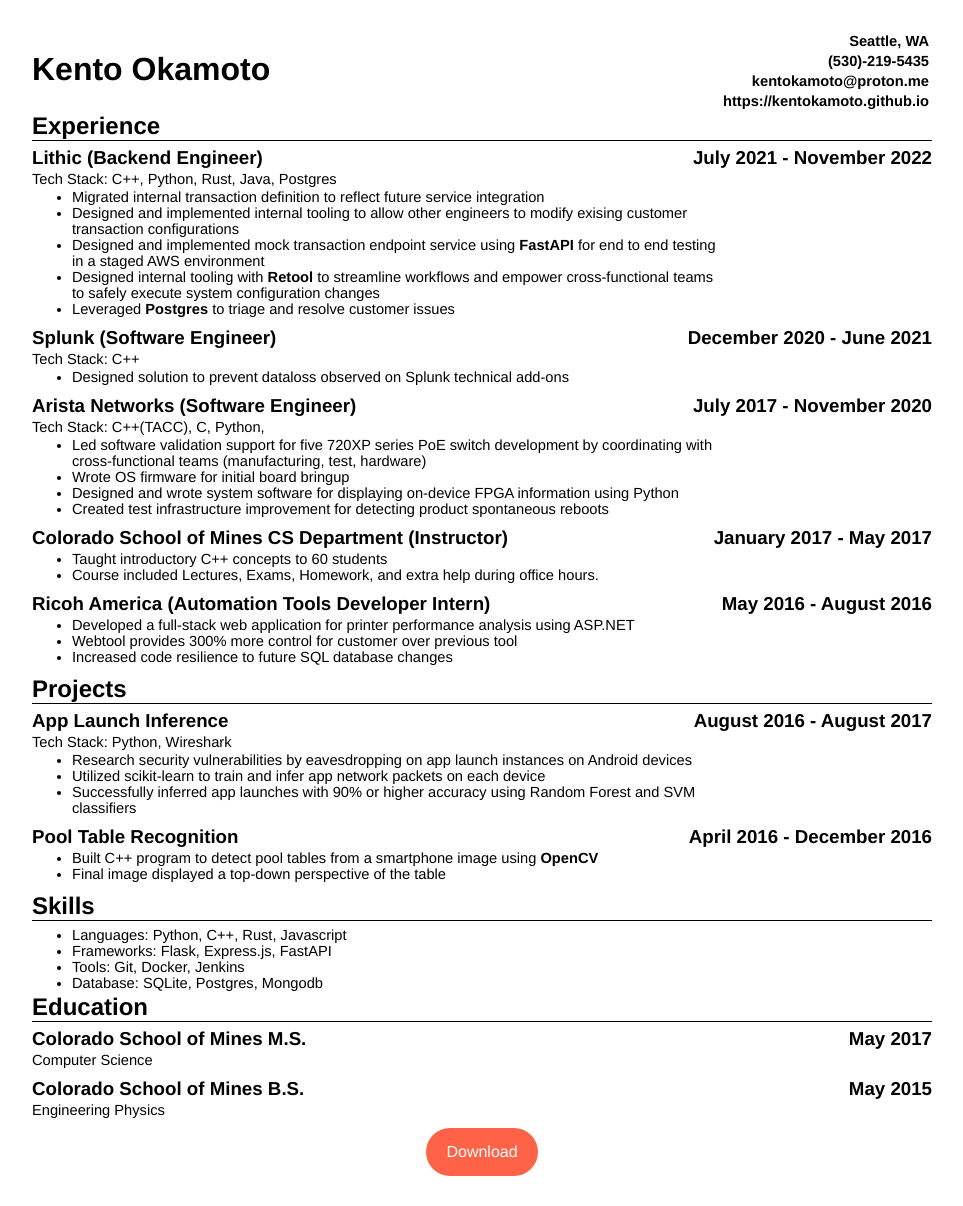
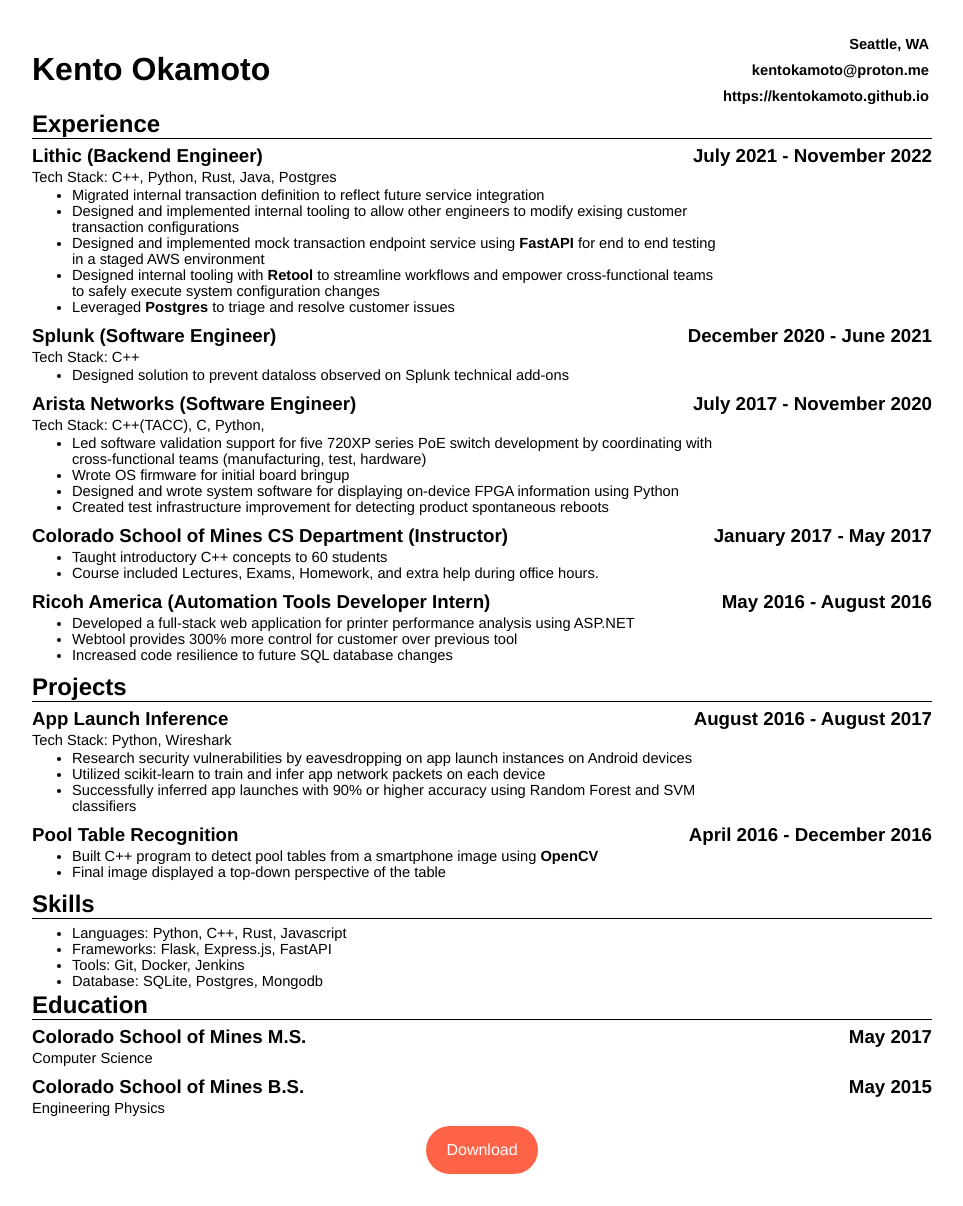
Before and after one commit to Kentokamoto/kentokamoto.github.io, a Jekyll site: the page views/Kento_Okamoto_Resume.html, which Jekyll copies as it is, in a window 1280 px wide. Shown: the whole page, without its empty margins (158-1121 px from the left). Built offline with Jekyll 4.4.1, drawn with Linux system fonts in a browser that asks for light colours.

Commit message:
Update Kento_Okamoto_Resume.html

```diff
--- a/views/Kento_Okamoto_Resume.html
+++ b/views/Kento_Okamoto_Resume.html
@@ -86,9 +86,6 @@
                     <thead>
                         <tr>
                             <th>Seattle, WA</th>
-                        </tr>
-                        <tr>
-                            <th>(530)-219-5435</th>
                         </tr>
                         <tr class="header">
                             <th>
```
